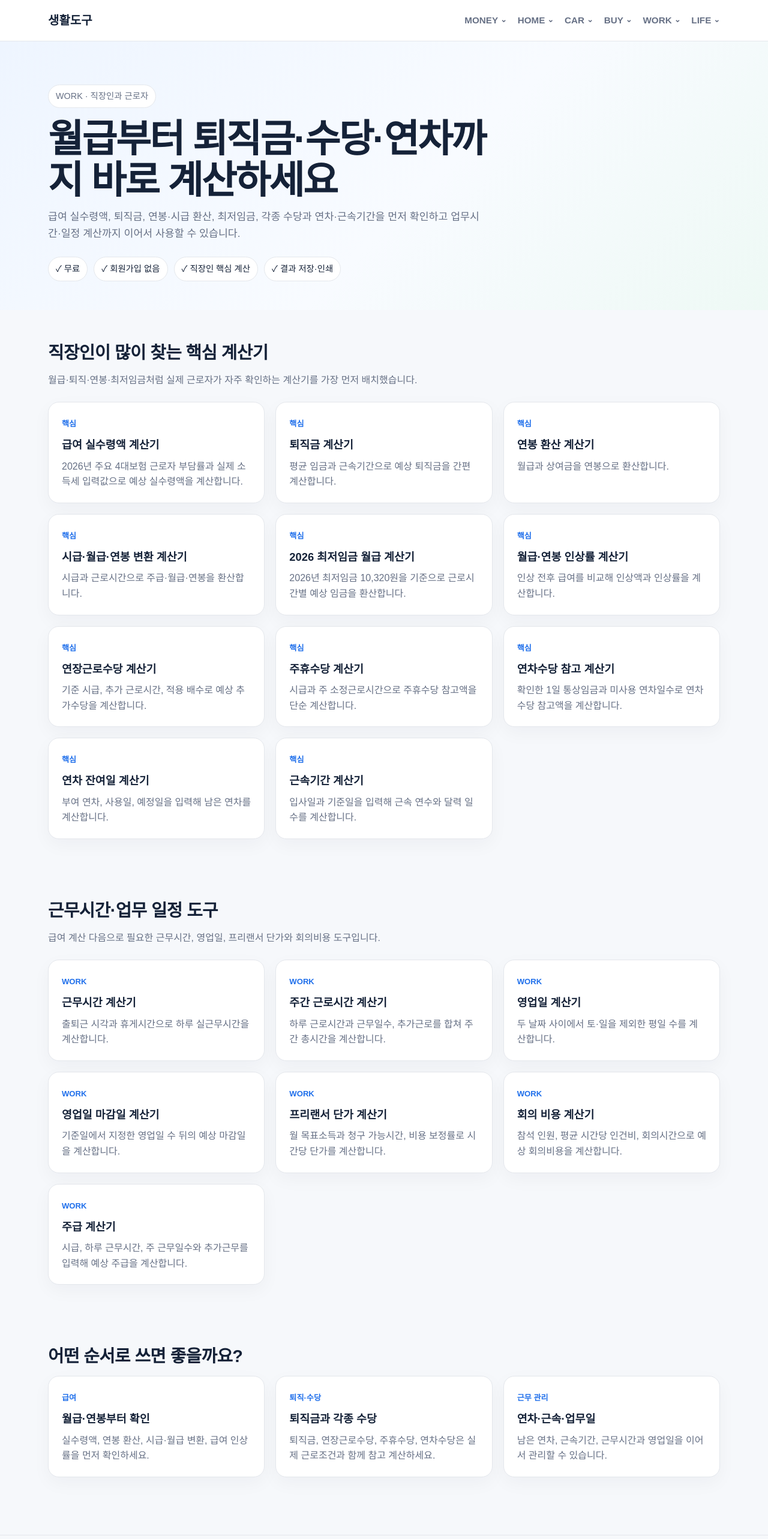
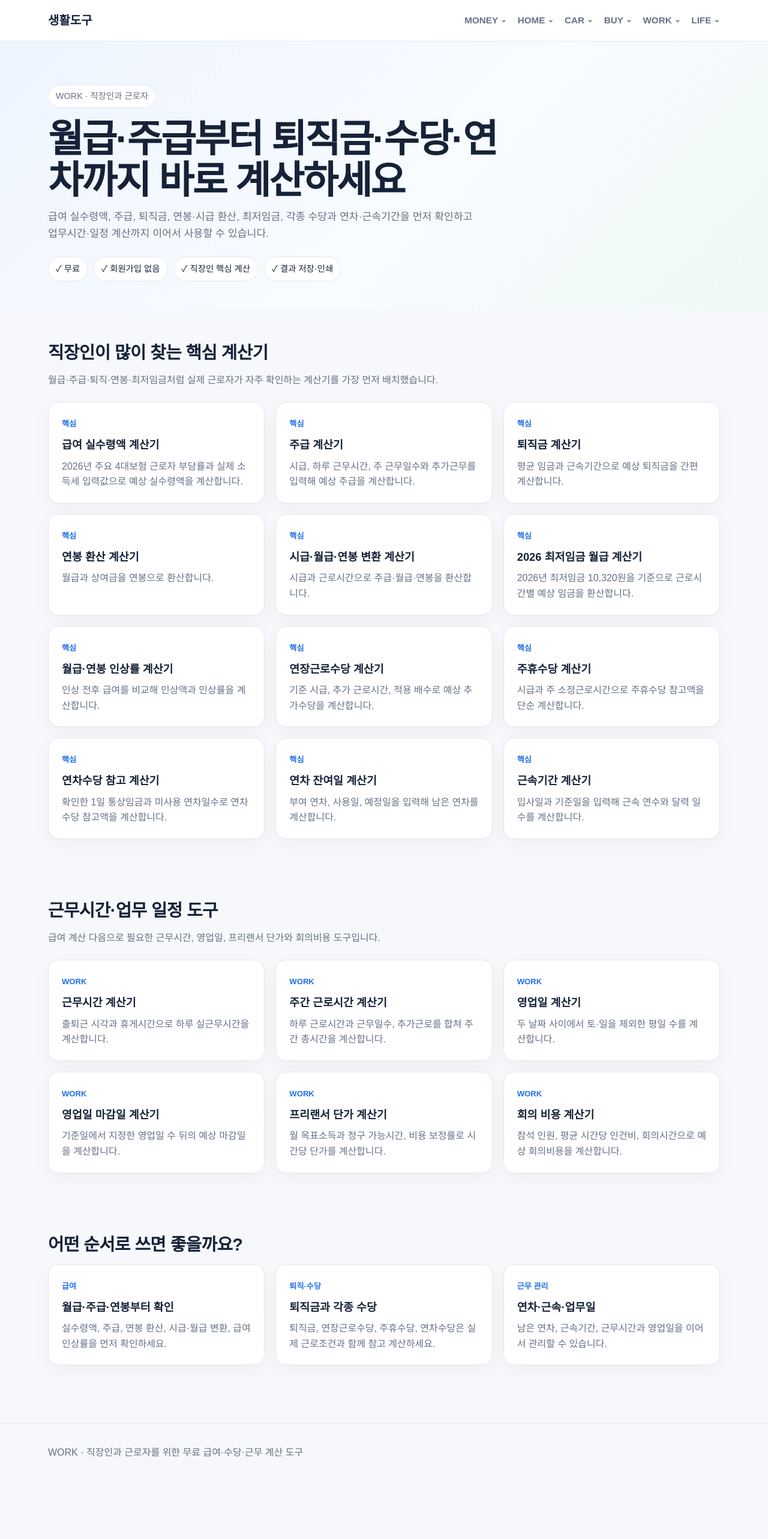
Before and after one commit to license-book/life-tools, a Next.js app: page /work in a window 1280 px wide. Shown: the top 2566 px of the page at 60% size. After the commit the page ends 2483 px from the top, so only its background shows below. Built offline with nearby package versions, Linux system fonts and the light colour scheme.

Commit message:
Feature weekly pay calculator in WORK hub

```diff
--- a/app/work/page.tsx
+++ b/app/work/page.tsx
@@ -3,20 +3,20 @@ import Link from "next/link";
 import SiteHeader from "@/components/layout/SiteHeader";
 import { getToolBySlug, getToolsByCategory } from "@/data/tools";
 
-export const metadata:Metadata={title:"WORK 생활도구 | 월급·퇴직금·연봉·수당·연차 계산기",description:"급여 실수령액, 퇴직금, 연봉·시급 환산, 2026 최저임금, 연장근로수당, 주휴수당, 연차수당, 근무시간과 업무일 계산 도구를 모았습니다.",alternates:{canonical:"/work"}};
+export const metadata:Metadata={title:"WORK 생활도구 | 월급·주급·퇴직금·연봉·수당·연차 계산기",description:"급여 실수령액, 주급, 퇴직금, 연봉·시급 환산, 2026 최저임금, 연장근로수당, 주휴수당, 연차수당, 근무시간과 업무일 계산 도구를 모았습니다.",alternates:{canonical:"/work"}};
 
-const employeeCoreSlugs=["salary-net-calculator","severance-pay","annual-salary","wage-converter","minimum-wage-monthly","salary-raise","overtime-pay","weekly-holiday-pay","annual-leave-pay","annual-leave-balance","tenure-duration"];
+const employeeCoreSlugs=["salary-net-calculator","weekly-pay","severance-pay","annual-salary","wage-converter","minimum-wage-monthly","salary-raise","overtime-pay","weekly-holiday-pay","annual-leave-pay","annual-leave-balance","tenure-duration"];
 
 export default function WorkPage(){
  const workTools=getToolsByCategory("WORK");
  const employeeCore=employeeCoreSlugs.map(getToolBySlug).filter(Boolean);
  const secondary=workTools.filter(tool=>!employeeCoreSlugs.includes(tool.slug));
  return <><SiteHeader/><main>
-  <section className="hero"><div className="container"><span className="eyebrow">WORK · 직장인과 근로자</span><h1>월급부터 퇴직금·수당·연차까지 바로 계산하세요</h1><p>급여 실수령액, 퇴직금, 연봉·시급 환산, 최저임금, 각종 수당과 연차·근속기간을 먼저 확인하고 업무시간·일정 계산까지 이어서 사용할 수 있습니다.</p><div className="trust-row"><span className="trust-chip">✓ 무료</span><span className="trust-chip">✓ 회원가입 없음</span><span className="trust-chip">✓ 직장인 핵심 계산</span><span className="trust-chip">✓ 결과 저장·인쇄</span></div></div></section>
+  <section className="hero"><div className="container"><span className="eyebrow">WORK · 직장인과 근로자</span><h1>월급·주급부터 퇴직금·수당·연차까지 바로 계산하세요</h1><p>급여 실수령액, 주급, 퇴직금, 연봉·시급 환산, 최저임금, 각종 수당과 연차·근속기간을 먼저 확인하고 업무시간·일정 계산까지 이어서 사용할 수 있습니다.</p><div className="trust-row"><span className="trust-chip">✓ 무료</span><span className="trust-chip">✓ 회원가입 없음</span><span className="trust-chip">✓ 직장인 핵심 계산</span><span className="trust-chip">✓ 결과 저장·인쇄</span></div></div></section>
 
-  <section className="section"><div className="container"><h2>직장인이 많이 찾는 핵심 계산기</h2><p className="section-intro">월급·퇴직·연봉·최저임금처럼 실제 근로자가 자주 확인하는 계산기를 가장 먼저 배치했습니다.</p><div className="grid">{employeeCore.map(tool=>tool?<Link className="card" href={`/tools/${tool.slug}`} key={tool.slug}><span className="category-label">핵심</span><h3>{tool.name}</h3><p>{tool.shortDescription}</p></Link>:null)}</div></div></section>
+  <section className="section"><div className="container"><h2>직장인이 많이 찾는 핵심 계산기</h2><p className="section-intro">월급·주급·퇴직·연봉·최저임금처럼 실제 근로자가 자주 확인하는 계산기를 가장 먼저 배치했습니다.</p><div className="grid">{employeeCore.map(tool=>tool?<Link className="card" href={`/tools/${tool.slug}`} key={tool.slug}><span className="category-label">핵심</span><h3>{tool.name}</h3><p>{tool.shortDescription}</p></Link>:null)}</div></div></section>
 
   <section className="section"><div className="container"><h2>근무시간·업무 일정 도구</h2><p className="section-intro">급여 계산 다음으로 필요한 근무시간, 영업일, 프리랜서 단가와 회의비용 도구입니다.</p><div className="grid">{secondary.map(tool=><Link className="card" href={`/tools/${tool.slug}`} key={tool.slug}><span className="category-label">WORK</span><h3>{tool.name}</h3><p>{tool.shortDescription}</p></Link>)}</div></div></section>
 
-  <section className="section"><div className="container"><h2>어떤 순서로 쓰면 좋을까요?</h2><div className="grid"><article className="card"><span className="category-label">급여</span><h3>월급·연봉부터 확인</h3><p>실수령액, 연봉 환산, 시급·월급 변환, 급여 인상률을 먼저 확인하세요.</p></article><article className="card"><span className="category-label">퇴직·수당</span><h3>퇴직금과 각종 수당</h3><p>퇴직금, 연장근로수당, 주휴수당, 연차수당은 실제 근로조건과 함께 참고 계산하세요.</p></article><article className="card"><span className="category-label">근무 관리</span><h3>연차·근속·업무일</h3><p>남은 연차, 근속기간, 근무시간과 영업일을 이어서 관리할 수 있습니다.</p></article></div></div></section>
+  <section className="section"><div className="container"><h2>어떤 순서로 쓰면 좋을까요?</h2><div className="grid"><article className="card"><span className="category-label">급여</span><h3>월급·주급·연봉부터 확인</h3><p>실수령액, 주급, 연봉 환산, 시급·월급 변환, 급여 인상률을 먼저 확인하세요.</p></article><article className="card"><span className="category-label">퇴직·수당</span><h3>퇴직금과 각종 수당</h3><p>퇴직금, 연장근로수당, 주휴수당, 연차수당은 실제 근로조건과 함께 참고 계산하세요.</p></article><article className="card"><span className="category-label">근무 관리</span><h3>연차·근속·업무일</h3><p>남은 연차, 근속기간, 근무시간과 영업일을 이어서 관리할 수 있습니다.</p></article></div></div></section>
  </main><footer className="footer"><div className="container">WORK · 직장인과 근로자를 위한 무료 급여·수당·근무 계산 도구</div></footer></>}
```
